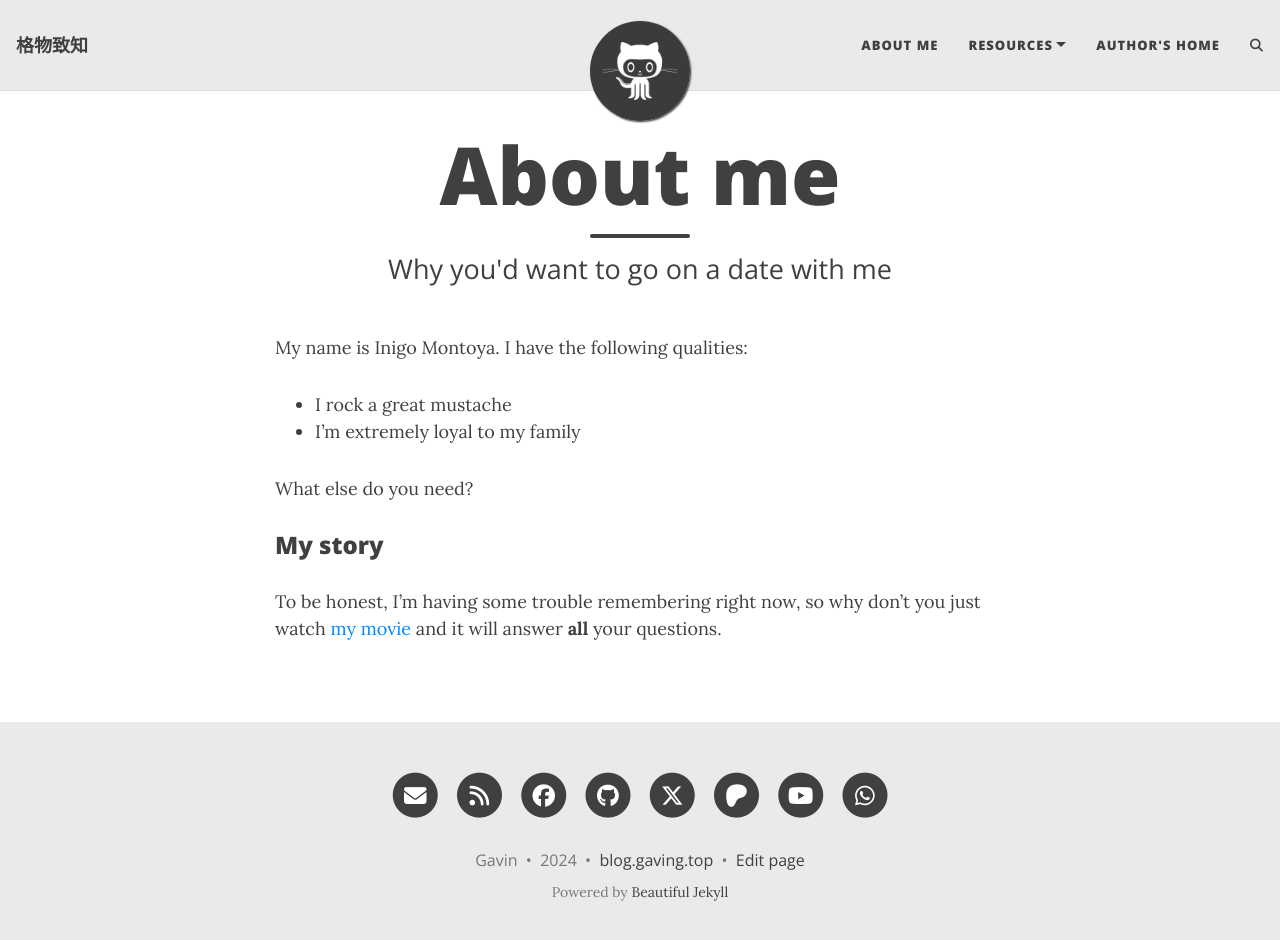
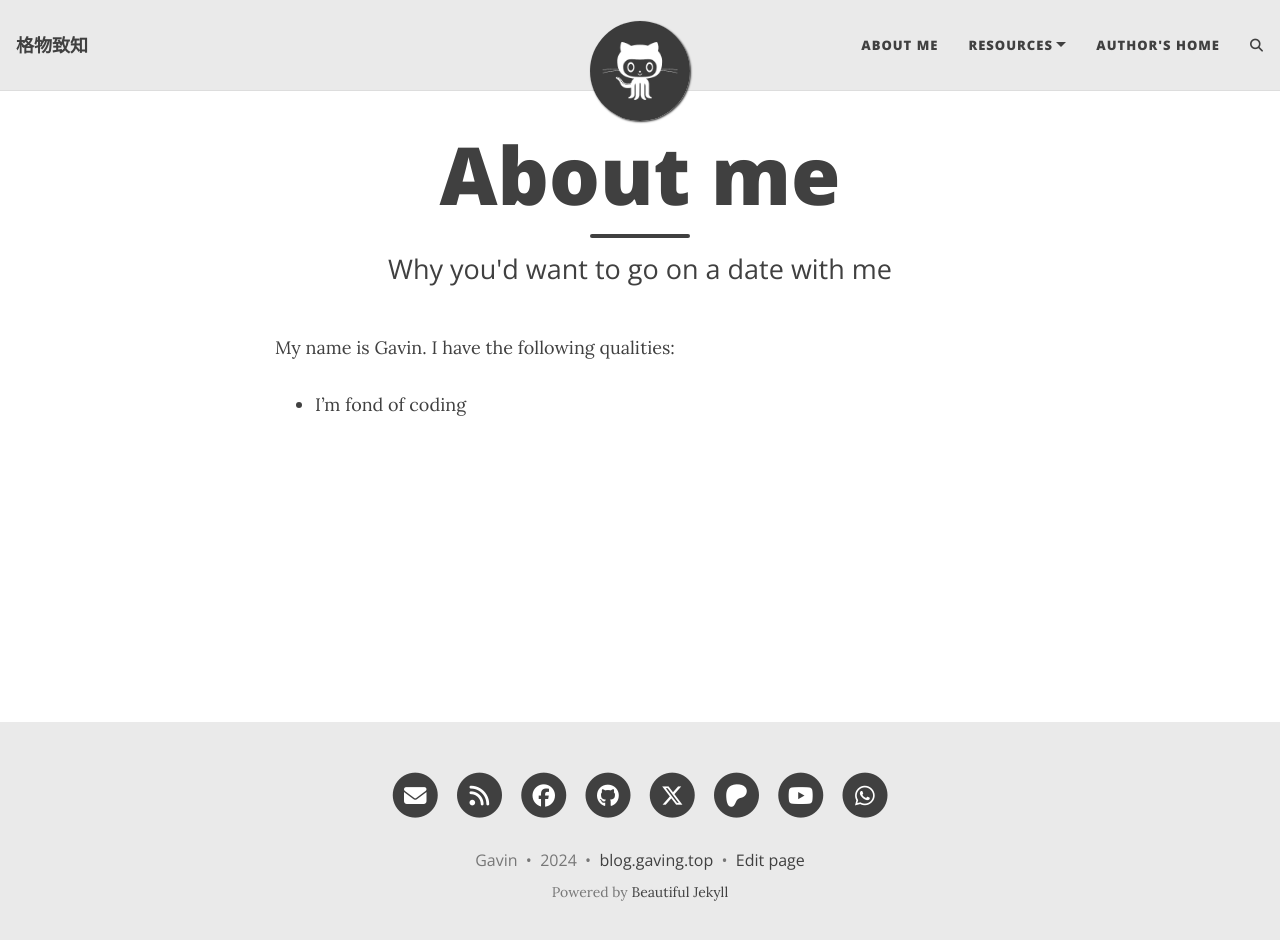
Before and after one commit to gaving2016/gaving2016.github.io, a Jekyll site: the page built from aboutme.md, in a window 1280 px wide and 953 px high. Shown: the top 940 px of the window. Built offline with Jekyll 4.4.1, drawn with Linux system fonts in a browser that asks for light colours; comment, search, counter and statistics services are not loaded.

```diff
--- a/aboutme.md
+++ b/aboutme.md
@@ -4,13 +4,6 @@
 subtitle: Why you'd want to go on a date with me
 ---
 
-My name is Inigo Montoya. I have the following qualities:
+My name is Gavin. I have the following qualities:
 
-- I rock a great mustache
-- I'm extremely loyal to my family
-
-What else do you need?
-
-### My story
-
-To be honest, I'm having some trouble remembering right now, so why don't you just watch [my movie](https://en.wikipedia.org/wiki/The_Princess_Bride_%28film%29) and it will answer **all** your questions.
+- I'm fond of coding
--- a/index.html
+++ b/index.html
@@ -1,5 +1,5 @@
 ---
 layout: home
 title: 格物致知
-subtitle: This is where I will tell my friends way too much about me
+subtitle: It’s never too old to learn.
 ---
```
